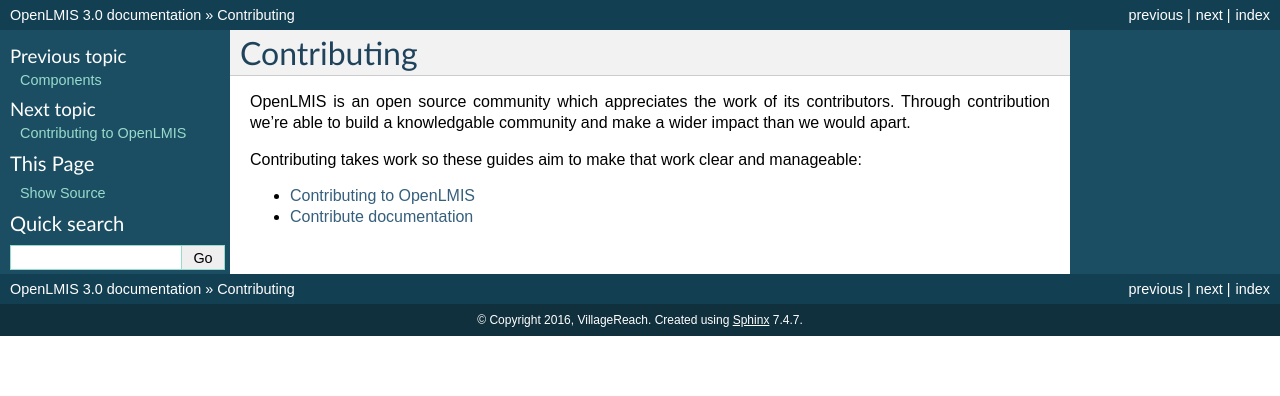
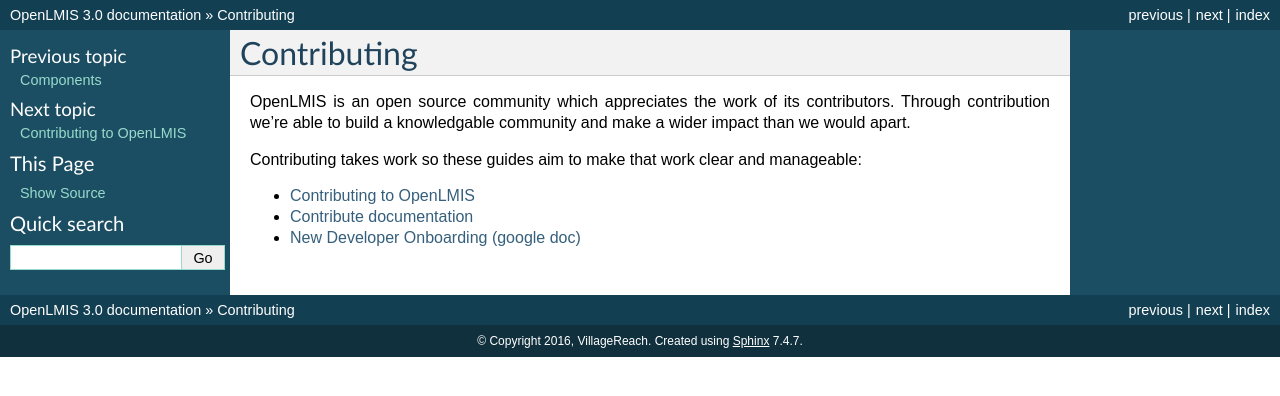
Before and after one commit to OpenLMIS/openlmis-ref-distro, a Sphinx documentation site: the page built from docs/source/contribute/index.rst, in a window 1280 px wide. Shown: the top 396 px of the page. Built offline with Sphinx 7.4.7, drawn with Linux system fonts in a browser that asks for light colours; pages that are not in the unit, such as notebooks, are missing from menus.

Commit message:
Add docs link to New Dev Onboarding

```diff
--- a/docs/source/contribute/index.rst
+++ b/docs/source/contribute/index.rst
@@ -13,3 +13,4 @@
 
    contributionGuide
    contributeDocs
+   New Developer Onboarding (google doc) <https://docs.google.com/document/d/1zjvDChIR8hKjABOqJdwiWMdvttxbij7oMuS2_CDDYws/edit>
```
